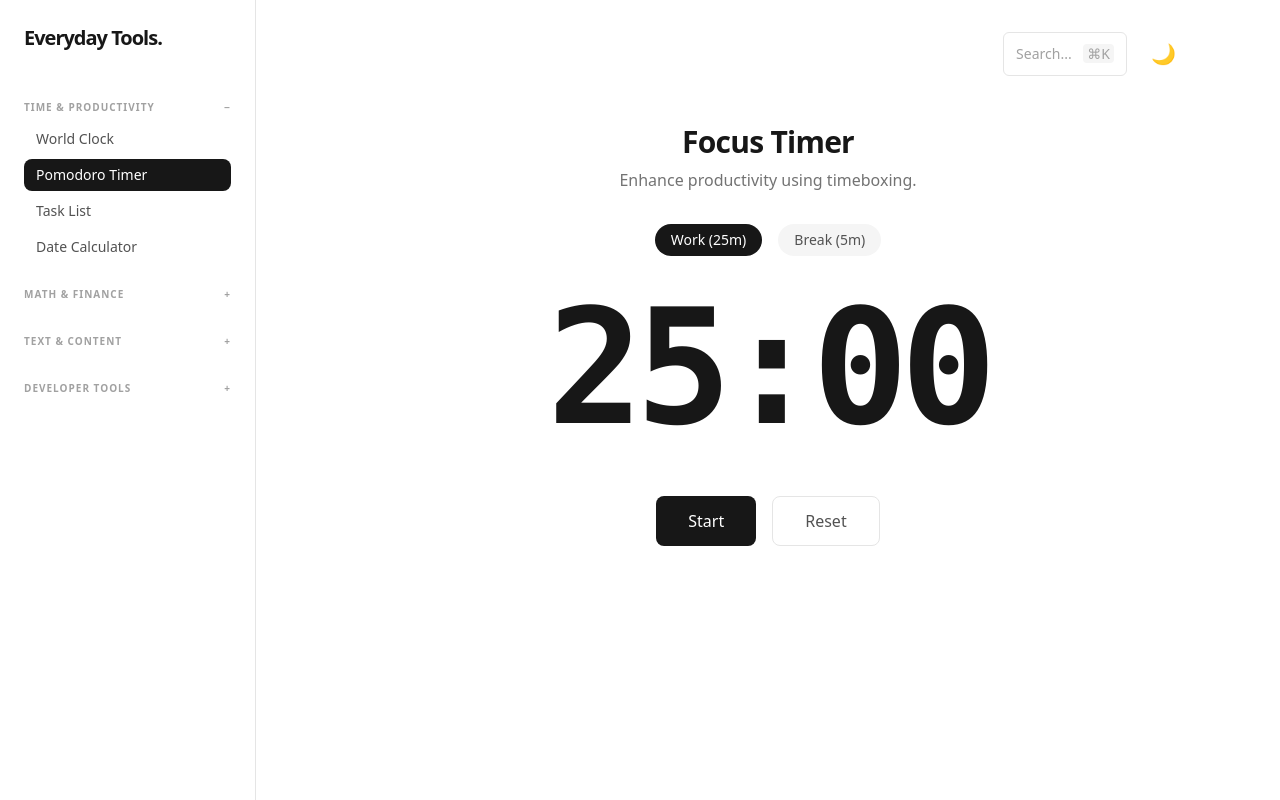
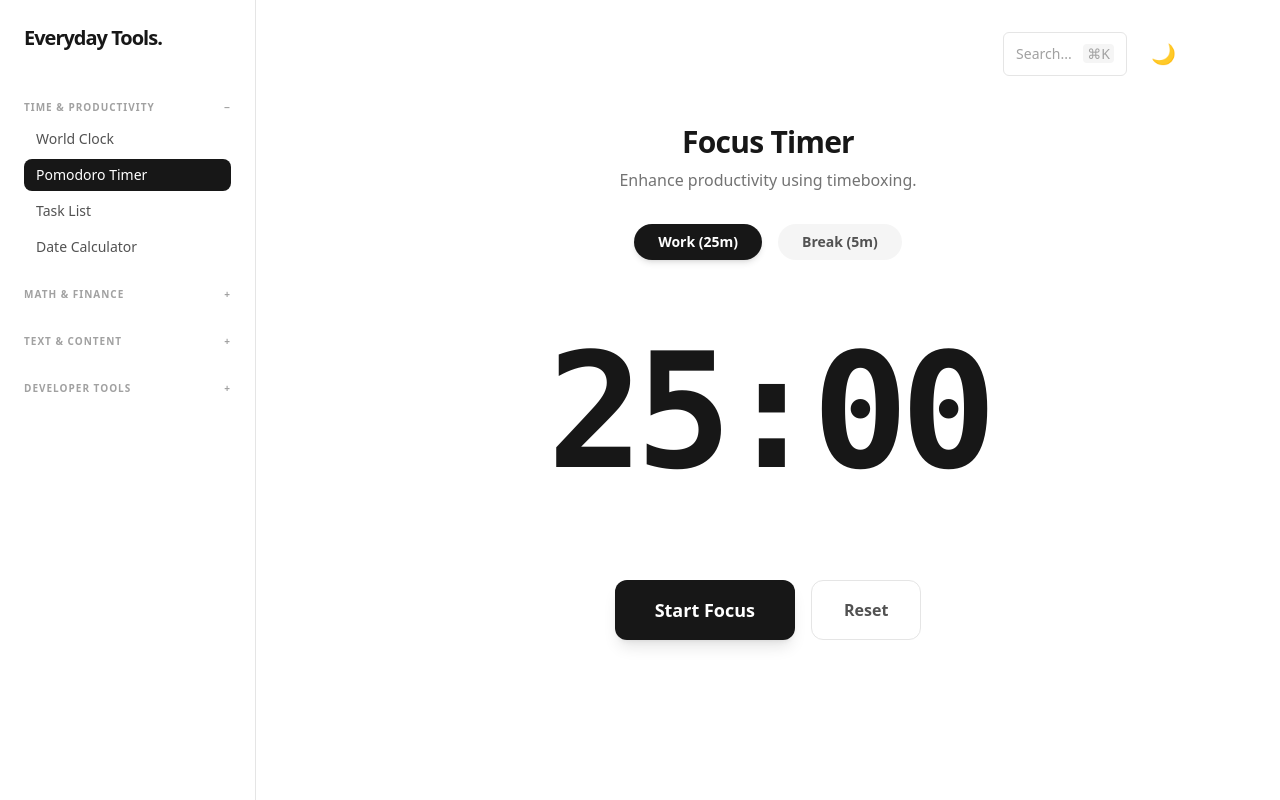
Before and after one commit to Fairfax18/everyday-tools, a Next.js app: page /time/pomodoro in a window 1280 px wide. Built offline with nearby package versions, Linux system fonts and the light colour scheme.

Commit message:
update pomodoro timer

```diff
--- a/app/time/pomodoro/page.js
+++ b/app/time/pomodoro/page.js
@@ -1,22 +1,99 @@
 'use client';
-import { useState, useEffect } from 'react';
+import { useState, useEffect, useCallback } from 'react';
 
 export default function PomodoroTimer() {
   const [timeLeft, setTimeLeft] = useState(25 * 60);
   const [isActive, setIsActive] = useState(false);
   const [mode, setMode] = useState('work'); // 'work' or 'break'
 
+  // 1. Web Audio API Chime Synthesizer (No MP3 required!)
+  const playChime = useCallback(() => {
+    try {
+      const AudioContext = window.AudioContext || window.webkitAudioContext;
+      const ctx = new AudioContext();
+
+      const playNote = (freq, startTime, duration) => {
+        const osc = ctx.createOscillator();
+        const gain = ctx.createGain();
+
+        osc.type = 'sine'; // Smooth, pure tone
+        osc.frequency.value = freq;
+
+        // Envelope for a bell-like fade out
+        gain.gain.setValueAtTime(0, startTime);
+        gain.gain.linearRampToValueAtTime(0.5, startTime + 0.05);
+        gain.gain.exponentialRampToValueAtTime(0.01, startTime + duration);
+
+        osc.connect(gain);
+        gain.connect(ctx.destination);
+        osc.start(startTime);
+        osc.stop(startTime + duration);
+      };
+
+      // Play a pleasant double chime (A5 then C#6)
+      playNote(880, ctx.currentTime, 1.5);
+      playNote(1108.73, ctx.currentTime + 0.3, 1.5);
+    } catch (e) {
+      console.log("Audio not supported or blocked", e);
+    }
+  }, []);
+
+  // 2. Native Browser Notification
+  const triggerNotification = useCallback((message) => {
+    if ('Notification' in window && Notification.permission === 'granted') {
+      new Notification('Everyday Tools', {
+        body: message,
+        icon: '/icon.svg' // Uses the sleek logo we created earlier
+      });
+    }
+    // Also show our sleek in-app toast
+    if (window.showToast) window.showToast(message);
+  }, []);
+
+  const formatTime = (seconds) => {
+    const m = Math.floor(seconds / 60).toString().padStart(2, '0');
+    const s = (seconds % 60).toString().padStart(2, '0');
+    return `${m}:${s}`;
+  };
+
+  // 3. Dynamic Browser Tab Title
+  useEffect(() => {
+    const timeString = formatTime(timeLeft);
+    const modeString = mode === 'work' ? 'Focus' : 'Break';
+    document.title = isActive ? `(${timeString}) ${modeString} - Everyday Tools` : 'Pomodoro Timer | Everyday Tools';
+
+    // Cleanup title on unmount
+    return () => { document.title = 'Everyday Tools'; };
+  }, [timeLeft, isActive, mode]);
+
+  // Main Timer Countdown Logic
   useEffect(() => {
     let interval = null;
+
     if (isActive && timeLeft > 0) {
       interval = setInterval(() => setTimeLeft((time) => time - 1), 1000);
-    } else if (timeLeft === 0) {
+    } else if (isActive && timeLeft === 0) {
+      // Session Ended!
       setIsActive(false);
+      playChime();
+
+      if (mode === 'work') {
+        triggerNotification("Focus session complete! Time for a 5-minute break.");
+      } else {
+        triggerNotification("Break is over! Ready to focus?");
+      }
     }
+
     return () => clearInterval(interval);
-  }, [isActive, timeLeft]);
+  }, [isActive, timeLeft, mode, playChime, triggerNotification]);
 
-  const toggleTimer = () => setIsActive(!isActive);
+  const toggleTimer = () => {
+    // Request notification permission on first user interaction
+    if ('Notification' in window && Notification.permission === 'default') {
+      Notification.requestPermission();
+    }
+    setIsActive(!isActive);
+  };
 
   const switchMode = (newMode) => {
     setMode(newMode);
@@ -24,31 +101,41 @@ export default function PomodoroTimer() {
     setTimeLeft(newMode === 'work' ? 25 * 60 : 5 * 60);
   };
 
-  const formatTime = (seconds) => {
-    const m = Math.floor(seconds / 60).toString().padStart(2, '0');
-    const s = (seconds % 60).toString().padStart(2, '0');
-    return `${m}:${s}`;
-  };
-
   return (
-    <div className="max-w-2xl mx-auto text-center mt-10">
+    <div className="max-w-2xl mx-auto text-center mt-10 animate-fade-in">
       <h1 className="text-3xl font-bold tracking-tight mb-2">Focus Timer</h1>
-      <p className="text-neutral-500 mb-8">Enhance productivity using timeboxing.</p>
+      <p className="text-neutral-500 dark:text-neutral-400 mb-8">Enhance productivity using timeboxing.</p>
 
       <div className="flex justify-center gap-4 mb-8">
-        <button onClick={() => switchMode('work')} className={`px-4 py-1.5 rounded-full text-sm font-medium transition ${mode === 'work' ? 'bg-neutral-900 text-white' : 'bg-neutral-100 text-neutral-600 hover:bg-neutral-200'}`}>Work (25m)</button>
-        <button onClick={() => switchMode('break')} className={`px-4 py-1.5 rounded-full text-sm font-medium transition ${mode === 'break' ? 'bg-neutral-900 text-white' : 'bg-neutral-100 text-neutral-600 hover:bg-neutral-200'}`}>Break (5m)</button>
+        <button
+          onClick={() => switchMode('work')}
+          className={`px-6 py-2 rounded-full text-sm font-bold transition-all ${mode === 'work' ? 'bg-neutral-900 dark:bg-white text-white dark:text-neutral-900 shadow-md' : 'bg-neutral-100 dark:bg-neutral-900 text-neutral-600 dark:text-neutral-400 hover:bg-neutral-200 dark:hover:bg-neutral-800'}`}
+        >
+          Work (25m)
+        </button>
+        <button
+          onClick={() => switchMode('break')}
+          className={`px-6 py-2 rounded-full text-sm font-bold transition-all ${mode === 'break' ? 'bg-neutral-900 dark:bg-white text-white dark:text-neutral-900 shadow-md' : 'bg-neutral-100 dark:bg-neutral-900 text-neutral-600 dark:text-neutral-400 hover:bg-neutral-200 dark:hover:bg-neutral-800'}`}
+        >
+          Break (5m)
+        </button>
       </div>
 
-      <div className="text-8xl md:text-[10rem] font-bold tracking-tighter text-neutral-900 font-mono mb-12">
+      <div className="text-[7rem] md:text-[10rem] font-bold tracking-tighter text-neutral-900 dark:text-white font-mono mb-12 tabular-nums">
         {formatTime(timeLeft)}
       </div>
 
       <div className="flex justify-center gap-4">
-        <button onClick={toggleTimer} className="px-8 py-3 bg-neutral-900 text-white rounded-lg font-medium hover:bg-neutral-800 transition">
-          {isActive ? 'Pause' : 'Start'}
+        <button
+          onClick={toggleTimer}
+          className={`px-10 py-4 rounded-xl font-bold text-lg transition-all ${isActive ? 'bg-neutral-200 dark:bg-neutral-800 text-neutral-900 dark:text-white hover:bg-neutral-300 dark:hover:bg-neutral-700' : 'bg-neutral-900 dark:bg-white text-white dark:text-neutral-900 hover:scale-105 shadow-lg'}`}
+        >
+          {isActive ? 'Pause' : 'Start Focus'}
         </button>
-        <button onClick={() => switchMode(mode)} className="px-8 py-3 bg-white border border-neutral-200 text-neutral-600 rounded-lg font-medium hover:bg-neutral-50 hover:text-neutral-900 transition">
+        <button
+          onClick={() => switchMode(mode)}
+          className="px-8 py-4 bg-white dark:bg-neutral-950 border border-neutral-200 dark:border-neutral-800 text-neutral-600 dark:text-neutral-400 rounded-xl font-bold hover:bg-neutral-50 dark:hover:bg-neutral-900 transition-colors"
+        >
           Reset
         </button>
       </div>
```
